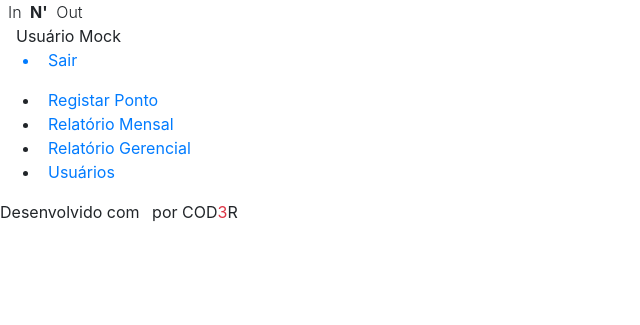
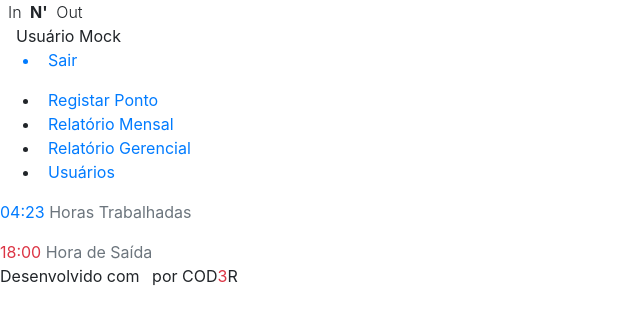
Before and after one commit to fabianomendesdev/innout, a PHP site: template src/views/template/left.php in a window 1280 px wide. Shown: the top 325 px of the page, without its empty margins (0-640 px from the left). Run offline with PHP 8.4, Linux system fonts and the light colour scheme; the template is opened without the code that fills it, so the values that code supplies are empty; some libraries are stand-ins or nearby versions.

Commit message:
updates in template.css and left.php

```diff
--- a/src/views/template/left.php
+++ b/src/views/template/left.php
@@ -29,7 +29,19 @@
     </nav>
     <div class="sidebar-widgets">
         <div class="sidebar-widget">
-
+            <i class="icon icofont-hour-glass text-primary"></i>
+            <div class="info">
+                <span class="main text-primary">04:23</span>
+                <span class="label text-muted">Horas Trabalhadas</span>
+            </div>
+        </div>
+        <div class="division my-3"></div>
+        <div class="sidebar-widget">
+            <i class="icon icofont-ui-alarm text-danger"></i>
+            <div class="info">
+                <span class="main text-danger">18:00</span>
+                <span class="label text-muted">Hora de Saída</span>
+            </div>
         </div>
     </div>
 </aside>
```
Also changed, not shown: public/assets/css/template.css.
